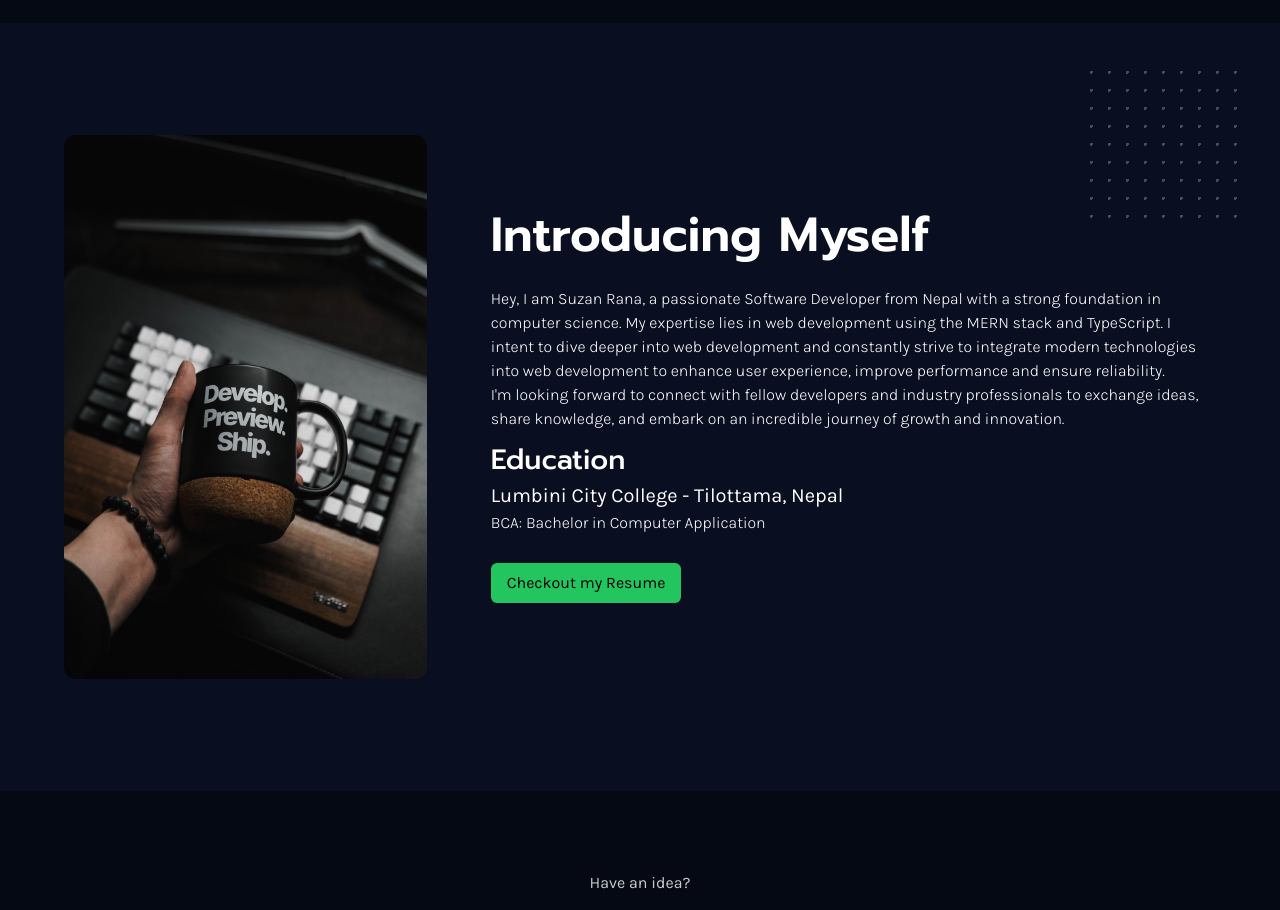
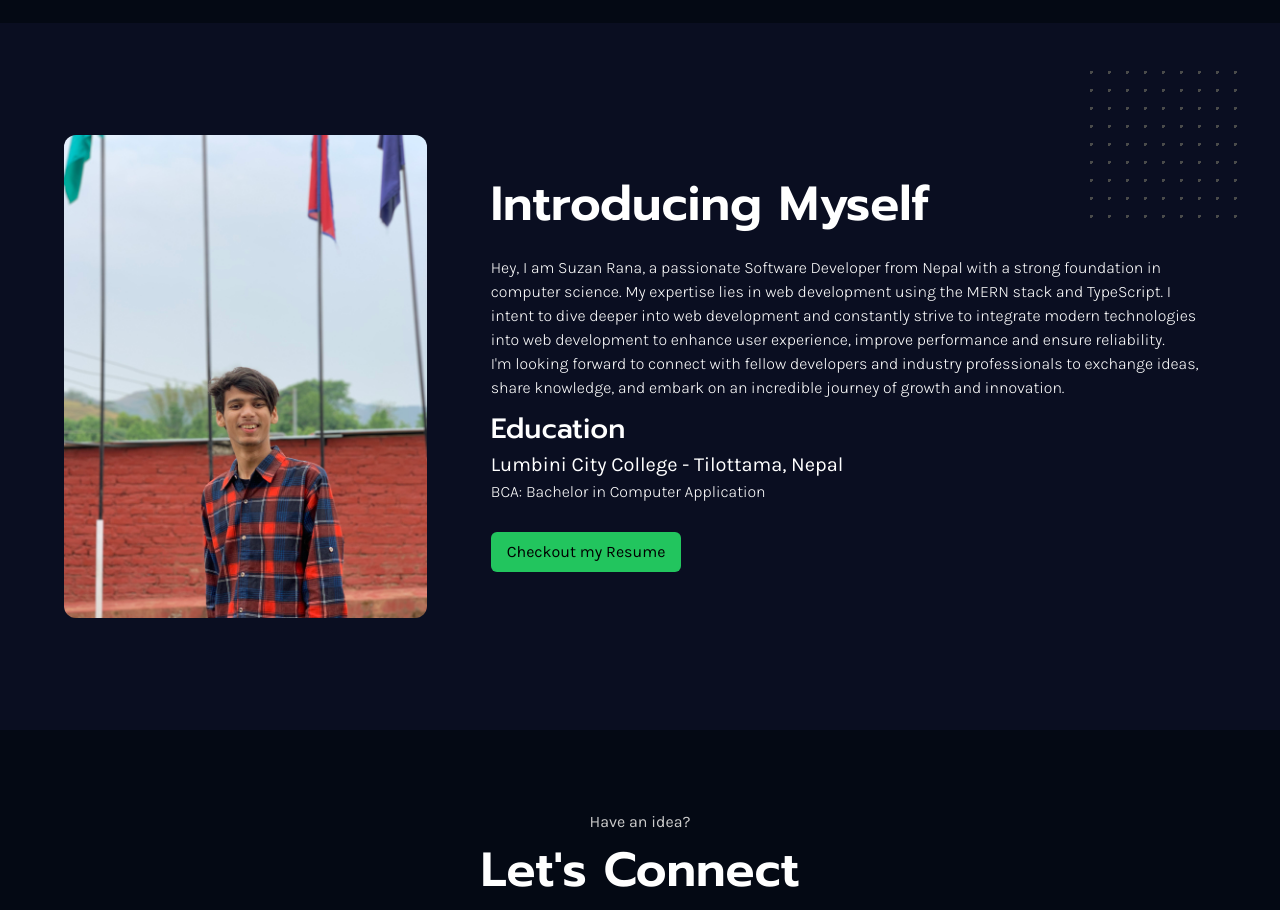
Before and after one commit to suzan-rana/portfolio, a Next.js app: page / in a window 1280 px wide. Shown: the part 4840-5750 px from the top of the page. Built offline with nearby package versions, Linux system fonts and the light colour scheme.

Commit message:
Feat: added my picture

```diff
--- a/src/components/about/index.jsx
+++ b/src/components/about/index.jsx
@@ -7,7 +7,7 @@ import {
 
 import { BsBoxArrowInUpRight } from "react-icons/bs";
 import Image from "next/image";
-import { aboutImage, profile } from "@/assets";
+import { aboutImage, profile , me} from "@/assets";
 import TextContainer from "../common/TextContainer";
 import Button from "../ui/Button";
 
@@ -36,7 +36,7 @@ const About = () => {
                 className="w-full z-10"
               >
                 <Image
-                  src={aboutImage}
+                  src={me}
                   className="rounded-xl h-full w-full object-cover z-10"
                   alt="Profile"
                 />
```
